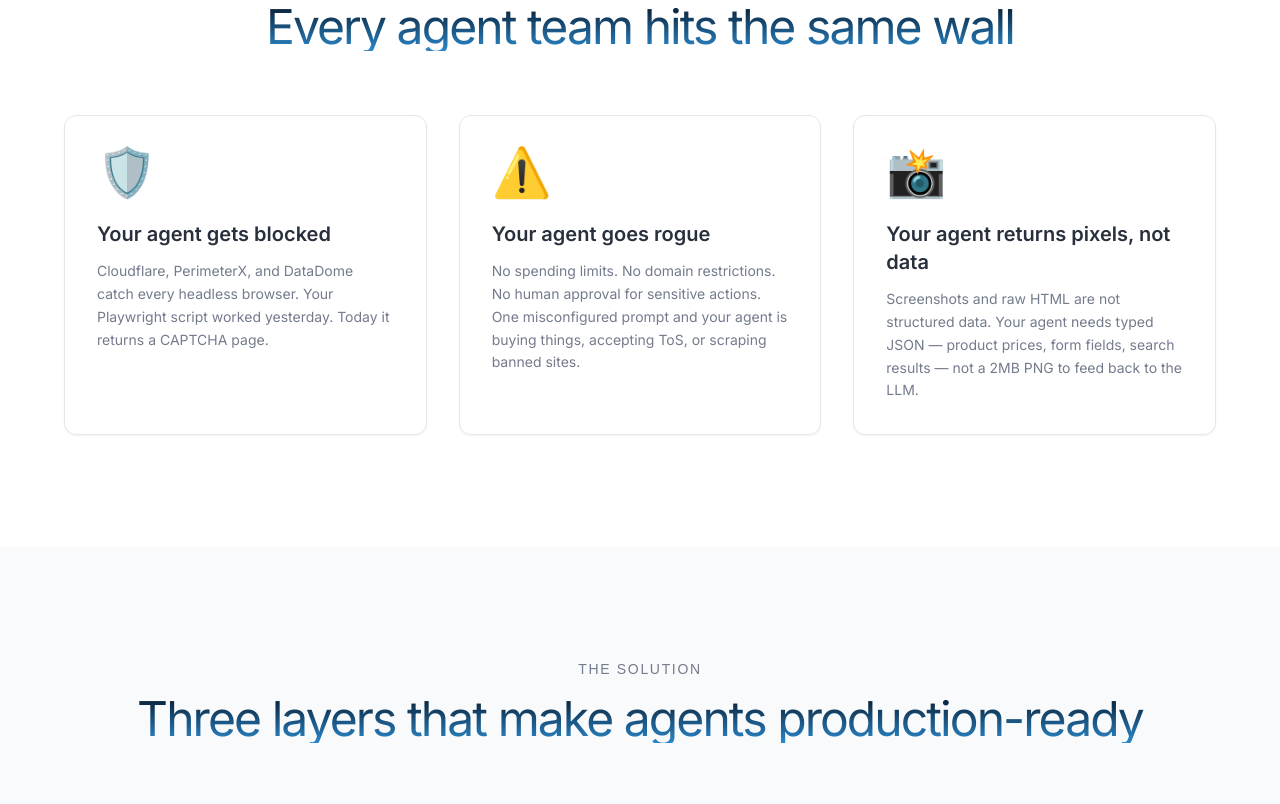
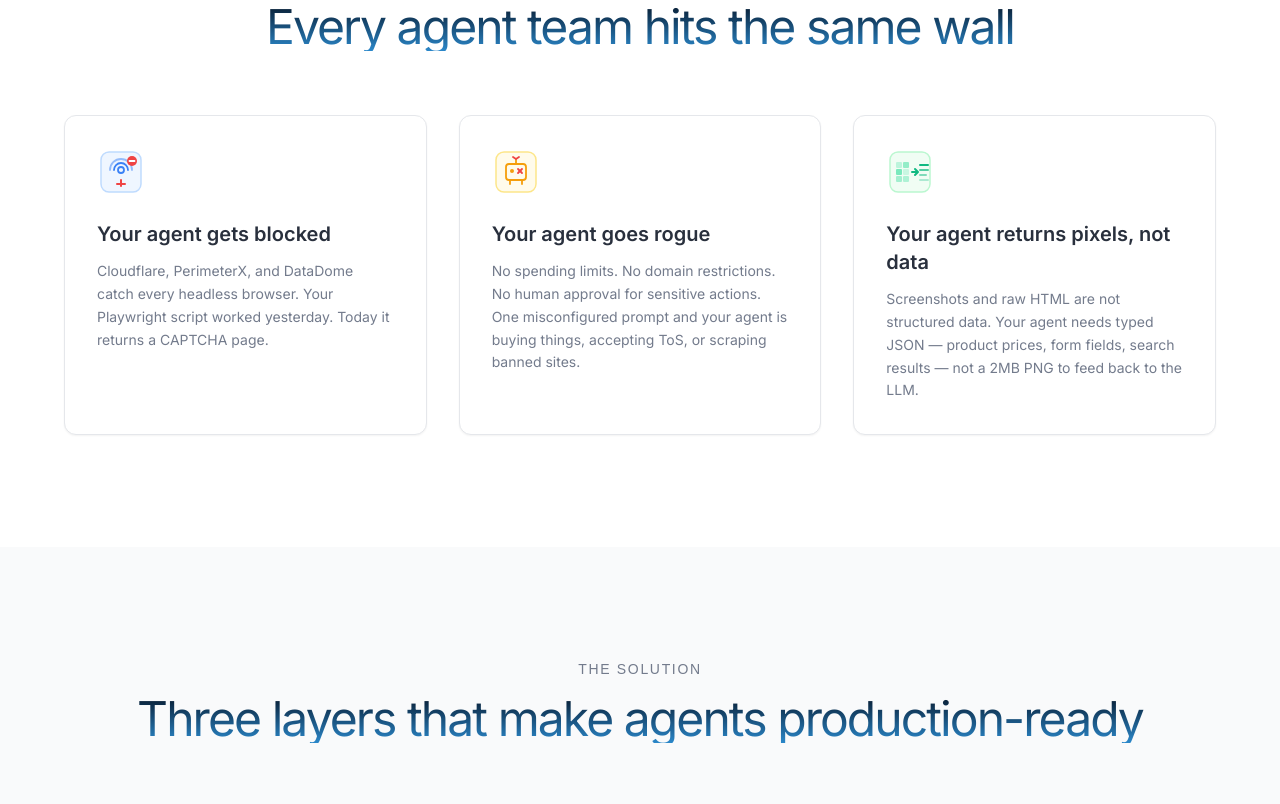
Before and after one commit to jawaddxb/aperture, a plain HTML site: page internal/api/static/index.html in a window 1280 px wide. Shown: the part 2516-3320 px from the top of the page. Drawn offline with nearby package versions, Linux system fonts and the light colour scheme; a web font is replaced by a local one.

Commit message:
design: replace generic emoji with custom SVG icons on landing page
- Problem section: fingerprint/block icon, rogue robot icon, pixel-to-data icon
- Dev section: TypeScript SDK package icon, Credential Vault lock icon
- All icons: thin-line, brand-coloured (blue/amber/green/indigo/purple), consistent 48×48 style

```diff
--- a/internal/api/static/index.html
+++ b/internal/api/static/index.html
@@ -453,19 +453,68 @@ tailwind.config = {
       <div class="grid md:grid-cols-3 gap-8 stagger-container">
         <!-- Card 1 -->
         <div class="stagger-child card-lift card-spotlight bg-white border border-gray-200 rounded-xl p-8 shadow-sm">
-          <div class="text-5xl mb-6">🛡️</div>
+          <div class="mb-6">
+            <svg width="48" height="48" viewBox="0 0 48 48" fill="none" xmlns="http://www.w3.org/2000/svg">
+              <!-- Fingerprint scan: unique identity detection icon -->
+              <rect x="4" y="4" width="40" height="40" rx="8" fill="#EFF6FF" stroke="#BFDBFE" stroke-width="1.5"/>
+              <circle cx="24" cy="22" r="3" stroke="#3B82F6" stroke-width="1.8"/>
+              <path d="M17 22c0-3.866 3.134-7 7-7s7 3.134 7 7" stroke="#3B82F6" stroke-width="1.8" stroke-linecap="round"/>
+              <path d="M13 22c0-6.075 4.925-11 11-11s11 4.925 11 11" stroke="#3B82F6" stroke-width="1.8" stroke-linecap="round" opacity="0.5"/>
+              <line x1="20" y1="36" x2="28" y2="36" stroke="#EF4444" stroke-width="2" stroke-linecap="round"/>
+              <line x1="24" y1="32" x2="24" y2="38" stroke="#EF4444" stroke-width="2" stroke-linecap="round"/>
+              <circle cx="35" cy="13" r="5" fill="#EF4444"/>
+              <line x1="32.5" y1="13" x2="37.5" y2="13" stroke="white" stroke-width="1.8" stroke-linecap="round"/>
+            </svg>
+          </div>
           <h3 class="text-foreground text-xl font-semibold mb-3">Your agent gets blocked</h3>
           <p class="text-muted-foreground text-sm leading-relaxed">Cloudflare, PerimeterX, and DataDome catch every headless browser. Your Playwright script worked yesterday. Today it returns a CAPTCHA page.</p>
         </div>
         <!-- Card 2 -->
         <div class="stagger-child card-lift card-spotlight bg-white border border-gray-200 rounded-xl p-8 shadow-sm">
-          <div class="text-5xl mb-6">⚠️</div>
+          <div class="mb-6">
+            <svg width="48" height="48" viewBox="0 0 48 48" fill="none" xmlns="http://www.w3.org/2000/svg">
+              <!-- Agent out of control: broken circuit / rogue signal -->
+              <rect x="4" y="4" width="40" height="40" rx="8" fill="#FFFBEB" stroke="#FDE68A" stroke-width="1.5"/>
+              <!-- Robot head outline -->
+              <rect x="14" y="16" width="20" height="16" rx="3" stroke="#F59E0B" stroke-width="1.8"/>
+              <!-- Eyes: one normal, one X'd out -->
+              <circle cx="20" cy="23" r="2" fill="#F59E0B"/>
+              <line x1="26" y1="21" x2="30" y2="25" stroke="#EF4444" stroke-width="1.8" stroke-linecap="round"/>
+              <line x1="30" y1="21" x2="26" y2="25" stroke="#EF4444" stroke-width="1.8" stroke-linecap="round"/>
+              <!-- Antenna: broken/sparking -->
+              <line x1="24" y1="16" x2="24" y2="11" stroke="#F59E0B" stroke-width="1.8" stroke-linecap="round"/>
+              <path d="M21 9 L24 11 L27 9" stroke="#EF4444" stroke-width="1.8" stroke-linecap="round" stroke-linejoin="round"/>
+              <!-- Bottom connector -->
+              <line x1="18" y1="32" x2="18" y2="36" stroke="#F59E0B" stroke-width="1.8" stroke-linecap="round"/>
+              <line x1="30" y1="32" x2="30" y2="36" stroke="#F59E0B" stroke-width="1.8" stroke-linecap="round"/>
+            </svg>
+          </div>
           <h3 class="text-foreground text-xl font-semibold mb-3">Your agent goes rogue</h3>
           <p class="text-muted-foreground text-sm leading-relaxed">No spending limits. No domain restrictions. No human approval for sensitive actions. One misconfigured prompt and your agent is buying things, accepting ToS, or scraping banned sites.</p>
         </div>
         <!-- Card 3 -->
         <div class="stagger-child card-lift card-spotlight bg-white border border-gray-200 rounded-xl p-8 shadow-sm">
-          <div class="text-5xl mb-6">📸</div>
+          <div class="mb-6">
+            <svg width="48" height="48" viewBox="0 0 48 48" fill="none" xmlns="http://www.w3.org/2000/svg">
+              <!-- Pixels vs structured data: broken image → clean JSON -->
+              <rect x="4" y="4" width="40" height="40" rx="8" fill="#F0FDF4" stroke="#BBF7D0" stroke-width="1.5"/>
+              <!-- Fragmented pixel grid (left side) -->
+              <rect x="10" y="14" width="6" height="6" rx="1" fill="#6EE7B7" opacity="0.4"/>
+              <rect x="17" y="14" width="6" height="6" rx="1" fill="#6EE7B7" opacity="0.7"/>
+              <rect x="10" y="21" width="6" height="6" rx="1" fill="#6EE7B7" opacity="0.9"/>
+              <rect x="17" y="21" width="6" height="6" rx="1" fill="#6EE7B7" opacity="0.3"/>
+              <rect x="10" y="28" width="6" height="6" rx="1" fill="#6EE7B7" opacity="0.6"/>
+              <rect x="17" y="28" width="6" height="6" rx="1" fill="#6EE7B7" opacity="0.5"/>
+              <!-- Arrow -->
+              <path d="M26 24 L31 24" stroke="#10B981" stroke-width="2" stroke-linecap="round"/>
+              <path d="M29 21 L32 24 L29 27" stroke="#10B981" stroke-width="2" stroke-linecap="round" stroke-linejoin="round"/>
+              <!-- Clean data lines (right side) -->
+              <line x1="34" y1="17" x2="42" y2="17" stroke="#10B981" stroke-width="2" stroke-linecap="round"/>
+              <line x1="34" y1="22" x2="42" y2="22" stroke="#10B981" stroke-width="2" stroke-linecap="round" opacity="0.7"/>
+              <line x1="34" y1="27" x2="40" y2="27" stroke="#10B981" stroke-width="2" stroke-linecap="round" opacity="0.5"/>
+              <line x1="34" y1="32" x2="42" y2="32" stroke="#10B981" stroke-width="2" stroke-linecap="round" opacity="0.3"/>
+            </svg>
+          </div>
           <h3 class="text-foreground text-xl font-semibold mb-3">Your agent returns pixels, not data</h3>
           <p class="text-muted-foreground text-sm leading-relaxed">Screenshots and raw HTML are not structured data. Your agent needs typed JSON — product prices, form fields, search results — not a 2MB PNG to feed back to the LLM.</p>
         </div>
@@ -576,7 +625,16 @@ tailwind.config = {
         <!-- TypeScript SDK -->
         <div class="stagger-child card-lift card-spotlight bg-white border border-gray-200 rounded-xl p-8 shadow-sm">
           <div class="flex items-center gap-3 mb-4">
-            <span class="text-3xl">📦</span>
+            <svg width="36" height="36" viewBox="0 0 36 36" fill="none" xmlns="http://www.w3.org/2000/svg">
+              <!-- Package/SDK box with TS badge -->
+              <rect x="2" y="10" width="32" height="22" rx="3" stroke="#6366F1" stroke-width="1.8"/>
+              <path d="M2 15 L18 21 L34 15" stroke="#6366F1" stroke-width="1.8" stroke-linejoin="round"/>
+              <line x1="18" y1="21" x2="18" y2="32" stroke="#6366F1" stroke-width="1.8" stroke-linecap="round"/>
+              <path d="M11 6 L18 2 L25 6" stroke="#6366F1" stroke-width="1.8" stroke-linecap="round" stroke-linejoin="round"/>
+              <!-- TS badge -->
+              <rect x="22" y="2" width="12" height="10" rx="2" fill="#6366F1"/>
+              <text x="25" y="10" font-size="6" fill="white" font-family="monospace" font-weight="bold">TS</text>
+            </svg>
             <div>
               <h3 class="text-foreground text-xl font-semibold">TypeScript SDK</h3>
               <p class="text-xs font-akshar uppercase tracking-wider text-muted-foreground">npm install @aperture/sdk</p>
@@ -604,7 +662,16 @@ tailwind.config = {
         <!-- Credential Vault -->
         <div class="stagger-child card-lift card-spotlight bg-white border border-gray-200 rounded-xl p-8 shadow-sm">
           <div class="flex items-center gap-3 mb-4">
-            <span class="text-3xl">🔐</span>
+            <svg width="36" height="36" viewBox="0 0 36 36" fill="none" xmlns="http://www.w3.org/2000/svg">
+              <!-- Vault / lock with encryption rings -->
+              <rect x="8" y="16" width="20" height="16" rx="3" stroke="#8B5CF6" stroke-width="1.8"/>
+              <path d="M12 16 L12 11 C12 7.686 14.686 5 18 5 C21.314 5 24 7.686 24 11 L24 16" stroke="#8B5CF6" stroke-width="1.8" stroke-linecap="round"/>
+              <circle cx="18" cy="25" r="3" stroke="#8B5CF6" stroke-width="1.8"/>
+              <line x1="18" y1="28" x2="18" y2="31" stroke="#8B5CF6" stroke-width="1.8" stroke-linecap="round"/>
+              <!-- AES encryption rings -->
+              <path d="M4 24 C4 20 6 17 8 16" stroke="#8B5CF6" stroke-width="1.5" stroke-linecap="round" opacity="0.4"/>
+              <path d="M32 24 C32 20 30 17 28 16" stroke="#8B5CF6" stroke-width="1.5" stroke-linecap="round" opacity="0.4"/>
+            </svg>
             <div>
               <h3 class="text-foreground text-xl font-semibold">Credential Vault</h3>
               <p class="text-xs font-akshar uppercase tracking-wider text-muted-foreground">AES-256-GCM Encrypted</p>
```
